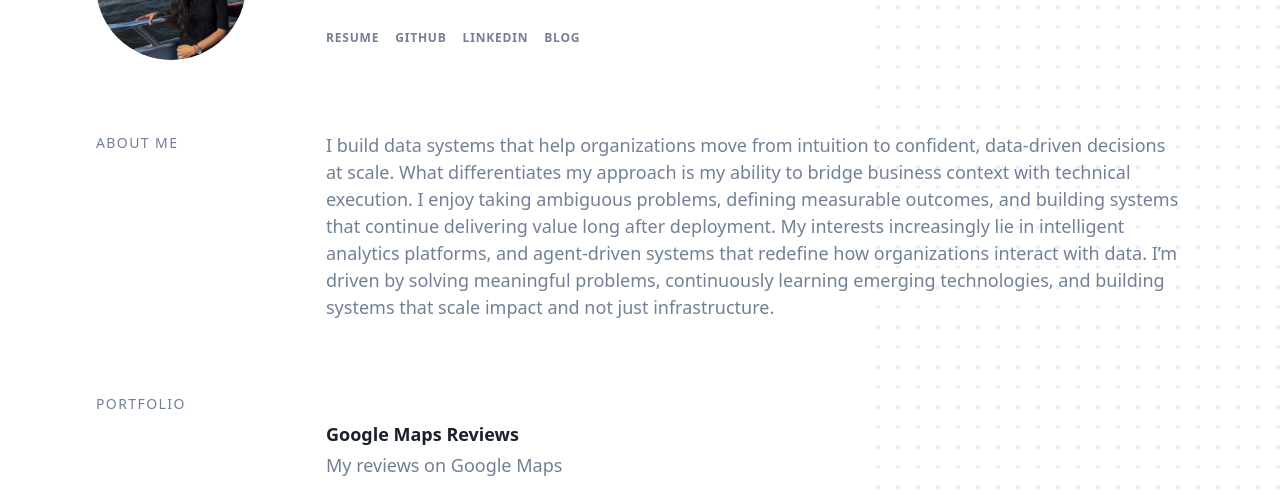
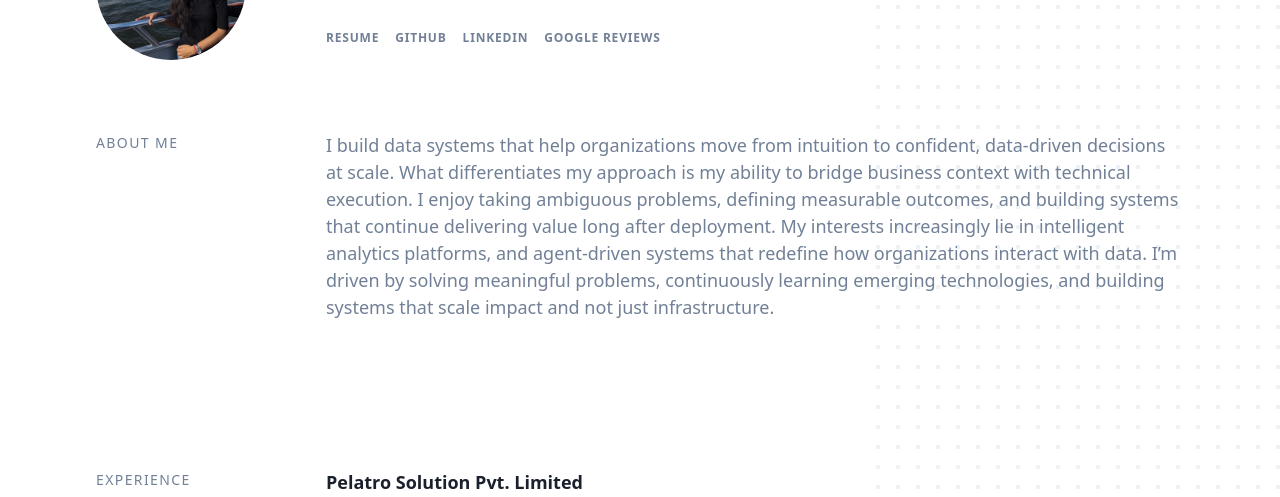
Before and after one commit to apriya3/apriya3.github.io, a Gatsby site: page / in a window 1280 px wide. Shown: the part 235-732 px from the top of the page. Built offline with nearby package versions, Linux system fonts and the light colour scheme; Gatsby itself is replaced by a stand-in of ours.

Commit message:
google reviews

```diff
--- a/src/components/header/index.jsx
+++ b/src/components/header/index.jsx
@@ -89,13 +89,16 @@ const Header = ({ metadata = {}, noBlog = false }) => {
               </a>
             </li>
           )}
-          {!noBlog && (
-            <li className={classes.item}>
-              <Link className={classes.link} to="/blog">
-                Blog
-              </Link>
-            </li>
-          )}
+          <li className={classes.item}>
+            <a
+              className={classes.link}
+              href="https://google.com/maps/contrib/101112107729949975275/reviews/@47.6176503,-122.355194,13z/data=!4m3!8m2!3m1!1e1?authuser=1&entry=ttu&g_ep=EgoyMDI2MDIyMi4wIKXMDSoASAFQAw%3D%3D"
+              target="_blank"
+              rel="noreferrer"
+            >
+              Google Reviews
+            </a>
+          </li>
         </ul>
       </div>
     </div>
--- a/src/components/section-blog/index.jsx
+++ b/src/components/section-blog/index.jsx
@@ -6,7 +6,7 @@ import SummaryItem from '../summary-item';
 
 const SectionBlog = ({ posts }) => {
   return (
-    <Section title="Portfolio">
+    <Section>
       {posts.map((post) => (
         <SummaryItem
           key={post.node.fields.slug}
@@ -16,11 +16,7 @@ const SectionBlog = ({ posts }) => {
           internal
         />
       ))}
-      <SummaryItem
-        name="Google Maps Reviews"
-        description="My reviews on Google Maps"
-        link="https://google.com/maps/contrib/101112107729949975275/reviews/@47.6176503,-122.355194,13z/data=!4m3!8m2!3m1!1e1?authuser=1&entry=ttu&g_ep=EgoyMDI2MDIyMi4wIKXMDSoASAFQAw%3D%3D"
-      />
+      {/* Google Reviews removed from Portfolio — moved to header links */}
       {posts.length >= 5 && (
         <Link className="text-gray-500 text-sm hover:text-black" to="/blog">
           View all posts &rarr;
```
